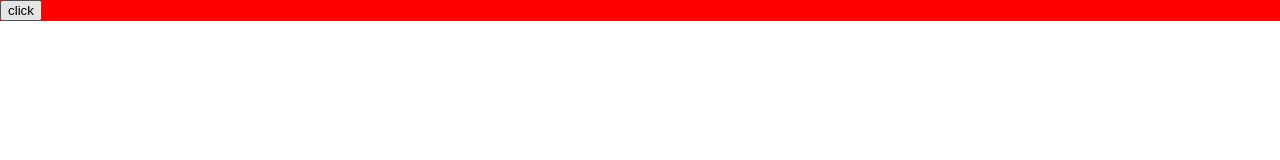
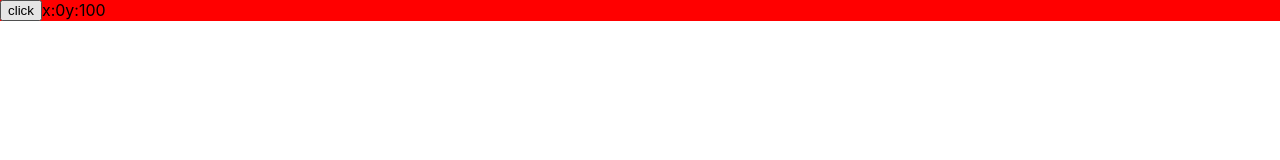
Before and after one commit to hirwaaldo1/react-playground, a React (Create React App) app: page / in a window 1280 px wide. Shown: the top 160 px of the page. Built offline with nearby package versions, Linux system fonts and the light colour scheme.

Commit message:
feat: run two state in same hook

```diff
--- a/src/App.js
+++ b/src/App.js
@@ -1,14 +1,18 @@
+import React from "react";
 function App() {
+  const [{ x, y }, setXY] = React.useState({ x: 0, y: 100 });
   return (
     <div>
-      <div
-        onClickCapture={(e) => {
-          e.stopPropagation();
-          alert("div");
-        }}
-        style={{ display: "flex", width: "100%", backgroundColor: "red" }}
-      >
-        <button onClick={() => alert("button")}>click</button>
+      <div style={{ display: "flex", width: "100%", backgroundColor: "red" }}>
+        <button
+          onClick={() => {
+            setXY({ x: x + 1, y });
+          }}
+        >
+          click
+        </button>
+        x:{x}
+        y:{y}
       </div>
     </div>
   );
```
